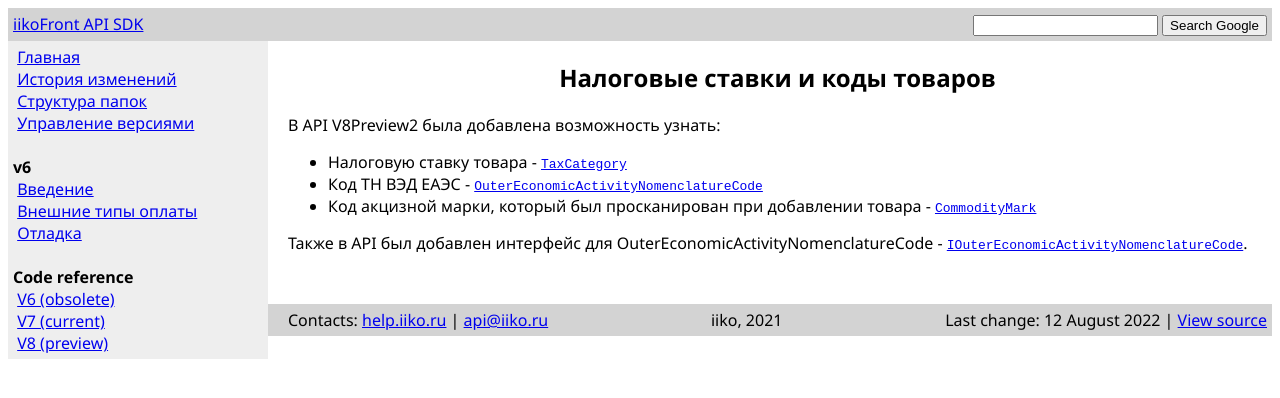
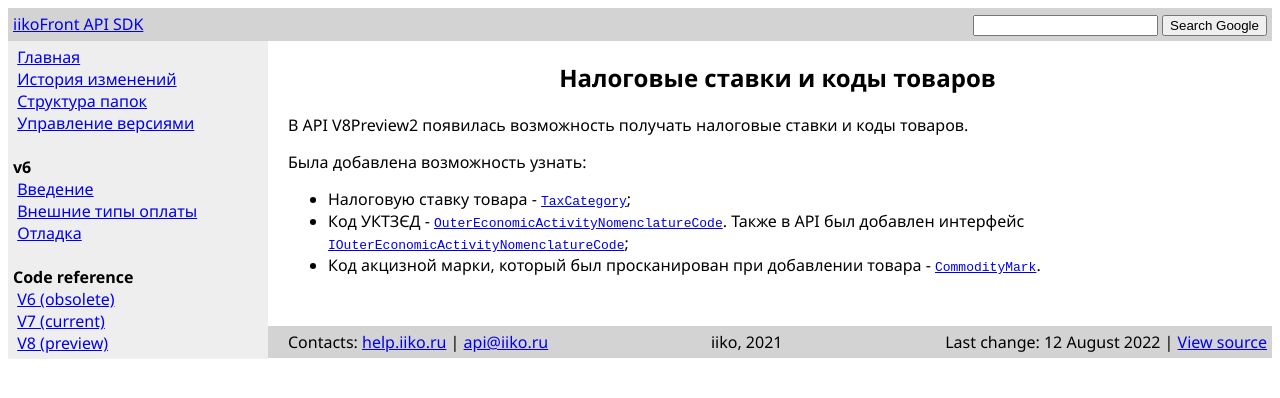
Before and after one commit to iiko/front.api.doc, a Jekyll site: the page built from _posts/2022-07-25-tax-rates.md, in a window 1280 px wide. Shown: the top 398 px of the page. Built offline with Jekyll 4.4.1, drawn with Linux system fonts in a browser that asks for light colours.

Commit message:
RMS-53640,RMS-53642
Посты о добавлении в API бригад официантов и налоговых ставок, и кодов товаров.

```diff
--- a/_posts/2022-07-25-tax-rates.md
+++ b/_posts/2022-07-25-tax-rates.md
@@ -3,10 +3,10 @@ title: Налоговые ставки и коды товаров
 layout: default
 ---
 
-В API V8Preview2 была добавлена возможность узнать:
+В API V8Preview2 появилась возможность получать налоговые ставки и коды товаров.
 
-- Налоговую ставку товара - [`TaxCategory`](https://iiko.github.io/front.api.sdk/v8/html/P_Resto_Front_Api_Data_Assortment_IProduct_TaxCategory.htm)
-- Код ТН ВЭД ЕАЭС - [`OuterEconomicActivityNomenclatureCode`](https://iiko.github.io/front.api.sdk/v8/html/P_Resto_Front_Api_Data_Assortment_IProduct_OuterEconomicActivityNomenclatureCode.htm)
-- Код акцизной марки, который был просканирован при добавлении товара - [`CommodityMark`](https://iiko.github.io/front.api.sdk/v8/html/P_Resto_Front_Api_Data_Orders_IOrderProductItem_CommodityMark.htm)
+Была добавлена возможность узнать:
 
-Также в API был добавлен интерфейс для OuterEconomicActivityNomenclatureCode - [`IOuterEconomicActivityNomenclatureCode`](https://iiko.github.io/front.api.sdk/v8/html/T_Resto_Front_Api_Data_Device_IOuterEconomicActivityNomenclatureCode.htm).
+- Налоговую ставку товара - [`TaxCategory`](https://iiko.github.io/front.api.sdk/v8/html/P_Resto_Front_Api_Data_Assortment_IProduct_TaxCategory.htm);
+- Код УКТЗЄД - [`OuterEconomicActivityNomenclatureCode`](https://iiko.github.io/front.api.sdk/v8/html/P_Resto_Front_Api_Data_Assortment_IProduct_OuterEconomicActivityNomenclatureCode.htm). Также в API был добавлен интерфейс [`IOuterEconomicActivityNomenclatureCode`](https://iiko.github.io/front.api.sdk/v8/html/T_Resto_Front_Api_Data_Device_IOuterEconomicActivityNomenclatureCode.htm);
+- Код акцизной марки, который был просканирован при добавлении товара - [`CommodityMark`](https://iiko.github.io/front.api.sdk/v8/html/P_Resto_Front_Api_Data_Orders_IOrderProductItem_CommodityMark.htm).
```
Also changed, not shown: _posts/2022-07-25-waiter-teams.md (+8 -2 lines).
